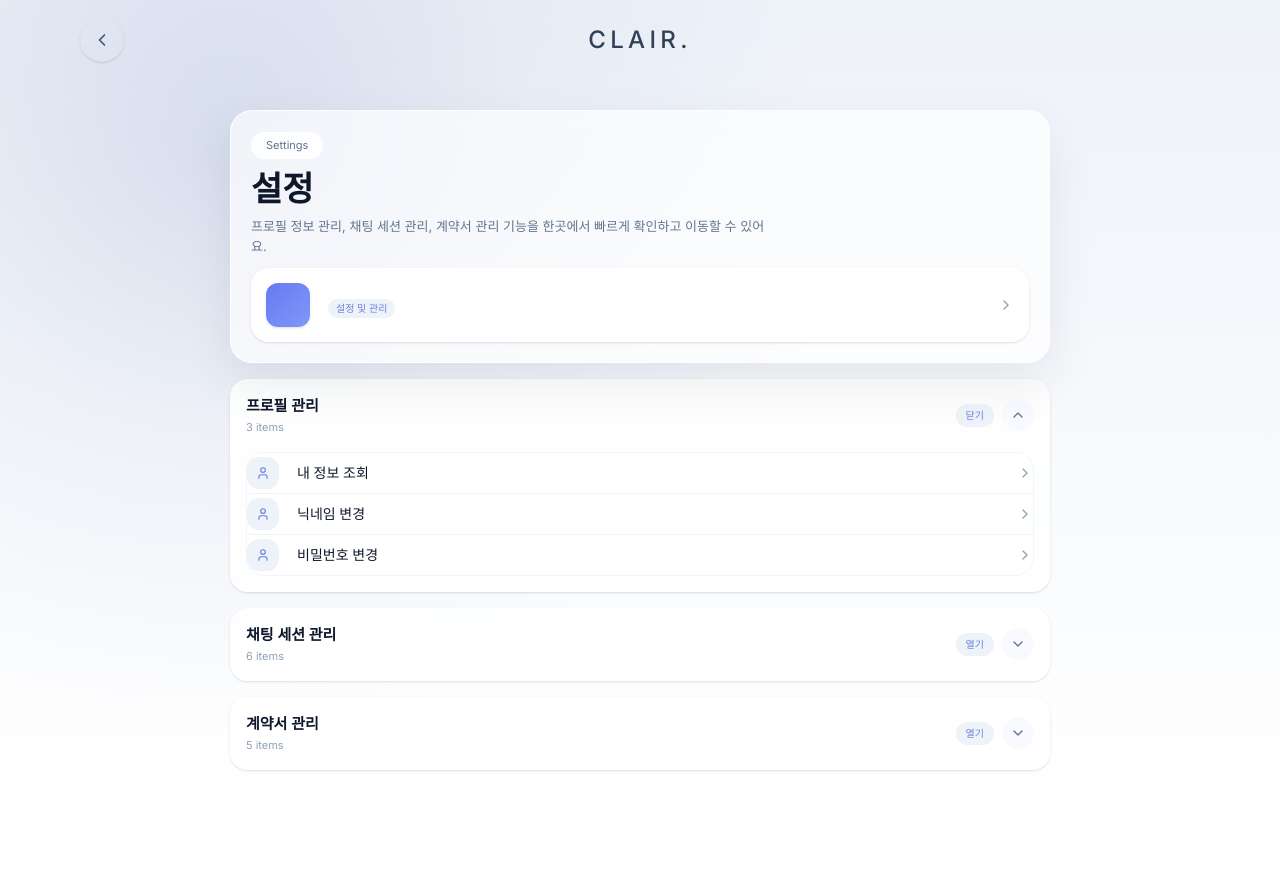
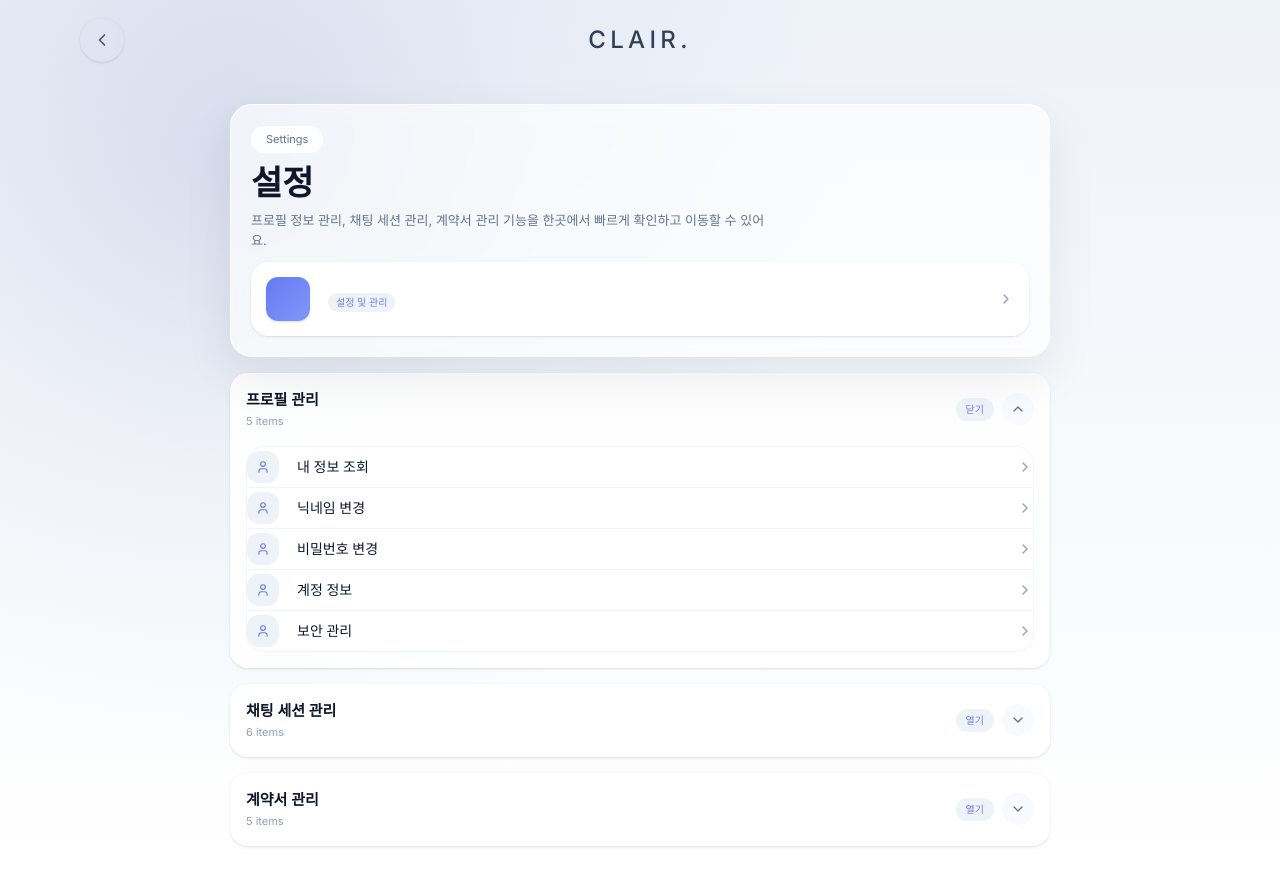
Before and after one commit to KSTeamFinal/clair-frontend, a React (Vite) app: page /settings in a window 1280 px wide. Before the commit the page ends 800 px from the top, so only its background shows below. Built offline with nearby package versions, Linux system fonts and the light colour scheme; no server answers.

Commit message:
[Feat] 설정 및 프로필 화면 UI 미니멀 톤온톤 수정 (#50)
* feat: ProfileScreen 백엔드 API 연동 및 마이페이지 카드형 UI 개편

* feat: CLAIR 설정 및 프로필 화면 UI 수정

```diff
--- a/src/app/screens/ProfileScreen.tsx
+++ b/src/app/screens/ProfileScreen.tsx
@@ -273,7 +273,11 @@ export default function ProfileScreen() {
                   <button
                     type="button"
                     onClick={handleSave}
-                    className="flex-1 rounded-xl bg-gradient-to-r from-[#7C8CF5] to-[#8EA2FF] py-2.5 text-[13px] font-semibold text-white shadow-sm transition hover:opacity-90"
+                    style={{
+                      backgroundColor: '#EEF2FF',
+                      color: '#4C63D2',
+                    }}
+                    className="flex-1 rounded-xl py-2.5 text-[13px] font-semibold shadow-sm transition"
                   >
                     저장
                   </button>
--- a/src/app/screens/SettingsScreen.tsx
+++ b/src/app/screens/SettingsScreen.tsx
@@ -27,6 +27,8 @@ const profileItems: SettingItem[] = [
   { id: 1, label: '내 정보 조회', icon: User, path: '/profile' },
   { id: 2, label: '닉네임 변경', icon: User, path: '/profile' },
   { id: 3, label: '비밀번호 변경', icon: User, path: '/profile' },
+  { id: 4, label: '계정 정보', icon: User, path: '/profile' },
+  { id: 5, label: '보안 관리', icon: User, path: '/profile' },
 ];
 
 const chatSessionItems: SettingItem[] = [
```
